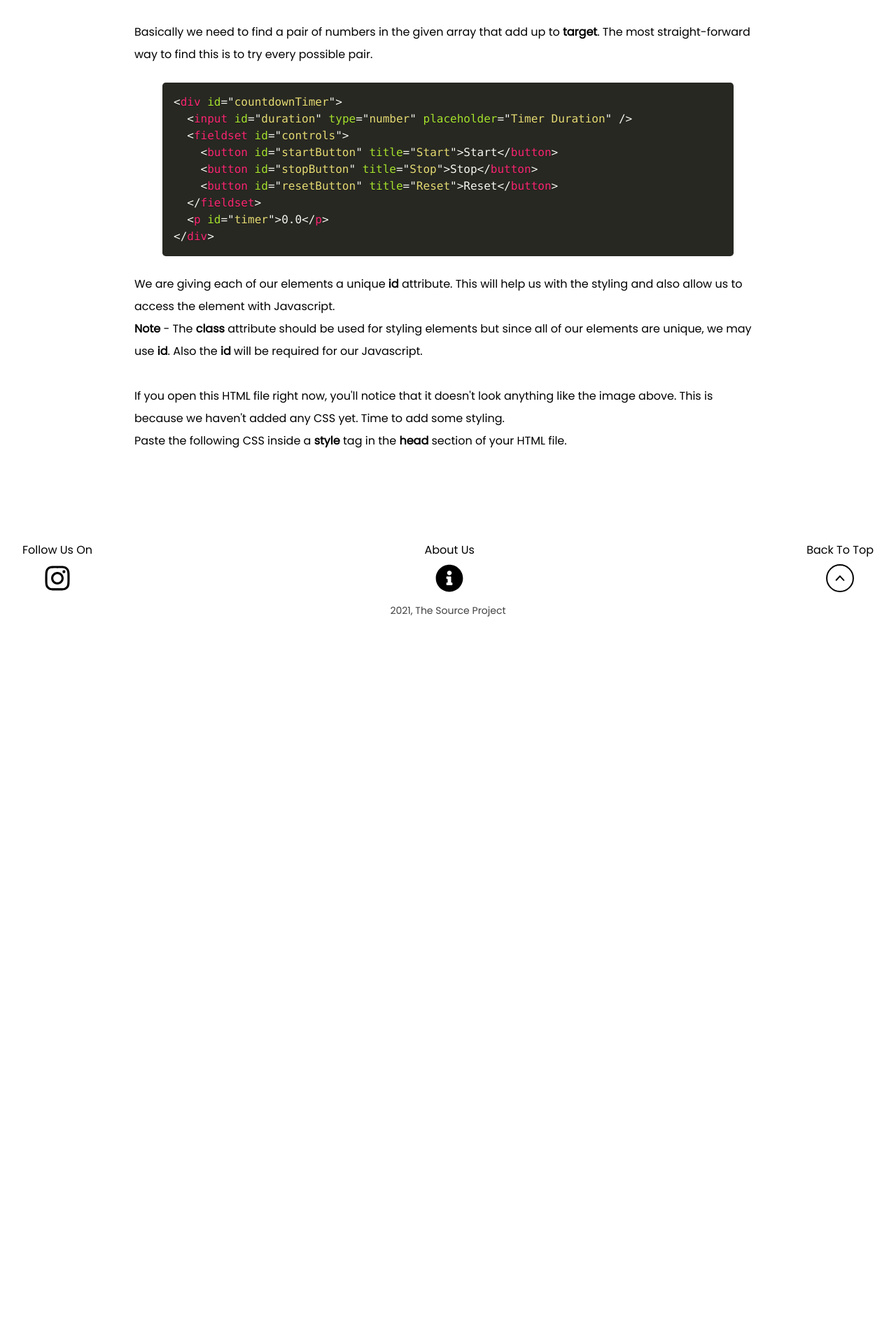
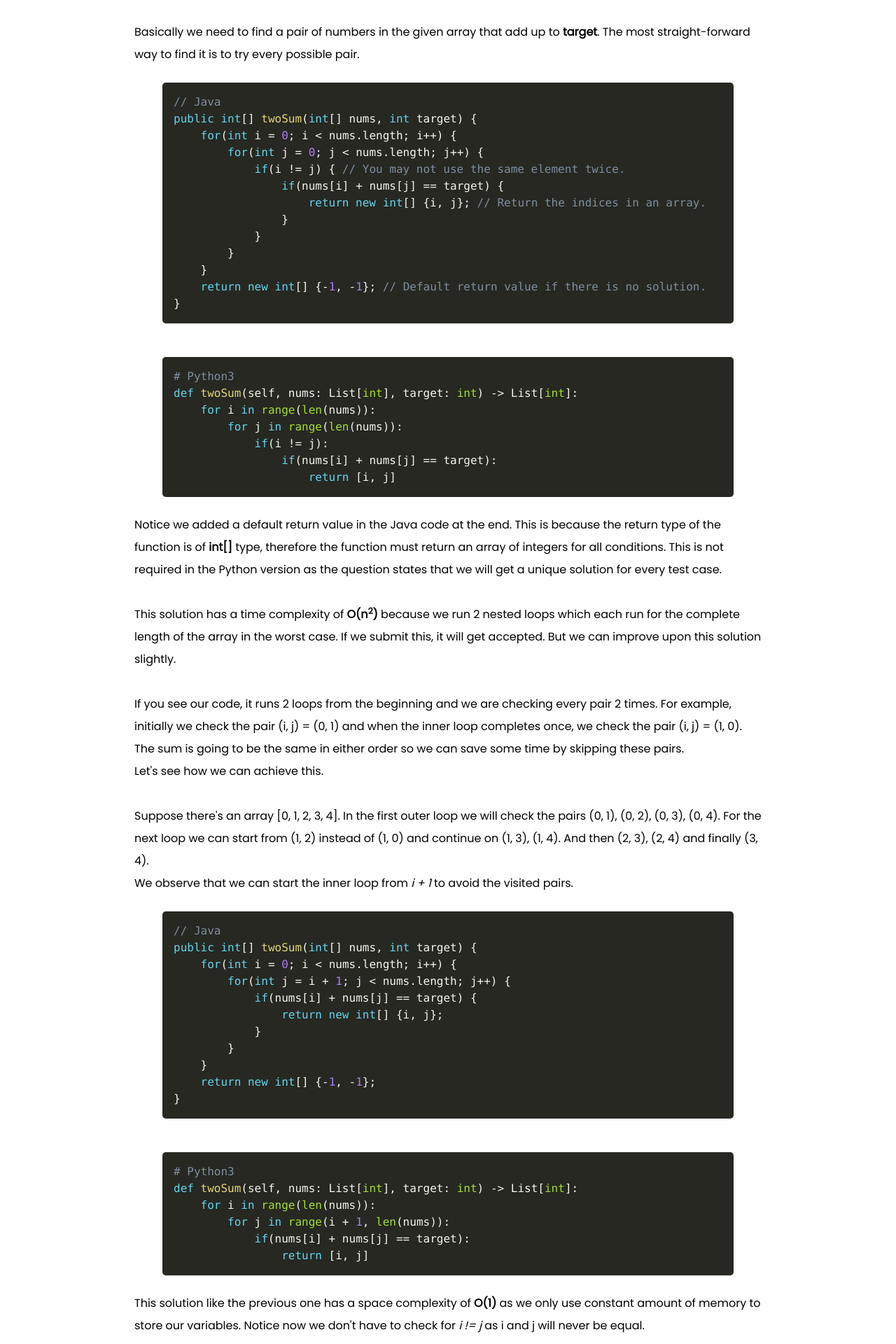
Before and after one commit to thesourceproject/thesourceproject.github.io, a Nuxt app: page /article/6 in a window 1280 px wide. Shown: the part 660-2580 px from the top of the page at 70% size. Before the commit the page ends 1559 px from the top, so only its background shows below. Built offline with nearby package versions, Linux system fonts and the light colour scheme; a web font is replaced by a local one.

Commit message:
completed article 6

```diff
--- a/components/CodeSnippet.vue
+++ b/components/CodeSnippet.vue
@@ -8,6 +8,7 @@
 import Prism from "~/plugins/prism";
 import "prismjs/components/prism-powershell";
 import "prismjs/components/prism-python";
+import "prismjs/components/prism-java";
 export default {
   name: "CodeSnippet",
   props: ["code", "lang"],
--- a/pages/article/6.vue
+++ b/pages/article/6.vue
@@ -16,13 +16,14 @@
           target="_blank"
           >LeetCode</a
         >.<br /><br />
-        Given an array of integers <b>nums</b> and an integer <b>target</b>,
-        return
+        Given an array of integers <strong>nums</strong> and an integer
+        <strong>target</strong>, return
         <em
-          >indices of the two numbers such that they add up to <b>target</b></em
+          >indices of the two numbers such that they add up to
+          <strong>target</strong></em
         >.<br />
         You may assume that each input would have
-        <b><em>exactly</em> one solution</b>, and you may not use the
+        <strong><em>exactly</em> one solution</strong>, and you may not use the
         <em>same</em> element twice.<br />
         You can return the answer in any order.
       </p>
@@ -32,34 +33,138 @@
       </div>
       <p class="mt-8">
         Basically we need to find a pair of numbers in the given array that add
-        up to <b>target</b>. The most straight-forward way to find this is to
-        try every possible pair.
+        up to <strong>target</strong>. The most straight-forward way to find it
+        is to try every possible pair.
       </p>
       <CodeSnippet
-        code='<div id="countdownTimer">
-  <input id="duration" type="number" placeholder="Timer Duration" />
-  <fieldset id="controls">
-    <button id="startButton" title="Start">Start</button>
-    <button id="stopButton" title="Stop">Stop</button>
-    <button id="resetButton" title="Reset">Reset</button>
-  </fieldset>
-  <p id="timer">0.0</p>
-</div>'
-        lang="language-html"
+        code="// Java
+public int[] twoSum(int[] nums, int target) {
+    for(int i = 0; i < nums.length; i++) {
+        for(int j = 0; j < nums.length; j++) {
+            if(i != j) { // You may not use the same element twice.
+                if(nums[i] + nums[j] == target) {
+                    return new int[] {i, j}; // Return the indices in an array.
+                }
+            }
+        }
+    }
+    return new int[] {-1, -1}; // Default return value if there is no solution.
+}"
+        lang="language-java"
+      />
+      <CodeSnippet
+        code="# Python3
+def twoSum(self, nums: List[int], target: int) -> List[int]:
+    for i in range(len(nums)):
+        for j in range(len(nums)):
+            if(i != j):
+                if(nums[i] + nums[j] == target):
+                    return [i, j]"
+        lang="language-python"
       />
       <p>
-        We are giving each of our elements a unique
-        <strong>id</strong> attribute. This will help us with the styling and
-        also allow us to access the element with Javascript.<br />
-        <strong>Note</strong> - The <strong>class</strong> attribute should be
-        used for styling elements but since all of our elements are unique, we
-        may use <strong>id</strong>. Also the <strong>id</strong> will be
-        required for our Javascript.<br /><br />
-        If you open this HTML file right now, you'll notice that it doesn't look
-        anything like the image above. This is because we haven't added any CSS
-        yet. Time to add some styling.<br />
-        Paste the following CSS inside a <strong>style</strong> tag in the
-        <strong>head</strong> section of your HTML file.
+        Notice we added a default return value in the Java code at the end. This
+        is because the return type of the function is of
+        <strong>int[]</strong> type, therefore the function must return an array
+        of integers for all conditions. This is not required in the Python
+        version as the question states that we will get a unique solution for
+        every test case.<br /><br />
+        This solution has a time complexity of
+        <strong>O(n<sup>2</sup>)</strong> because we run 2 nested loops which
+        each run for the complete length of the array in the worst case. If we
+        submit this, it will get accepted. But we can improve upon this solution
+        slightly.<br /><br />
+        If you see our code, it runs 2 loops from the beginning and we are
+        checking every pair 2 times. For example, initially we check the pair
+        (i, j) = (0, 1) and when the inner loop completes once, we check the
+        pair (i, j) = (1, 0). The sum is going to be the same in either order so
+        we can save some time by skipping these pairs.<br />
+        Let's see how we can achieve this.<br /><br />
+        Suppose there's an array [0, 1, 2, 3, 4]. In the first outer loop we
+        will check the pairs (0, 1), (0, 2), (0, 3), (0, 4). For the next loop
+        we can start from (1, 2) instead of (1, 0) and continue on (1, 3), (1,
+        4). And then (2, 3), (2, 4) and finally (3, 4).<br />
+        We observe that we can start the inner loop from <em>i + 1</em> to avoid
+        the visited pairs.
+      </p>
+      <CodeSnippet
+        code="// Java
+public int[] twoSum(int[] nums, int target) {
+    for(int i = 0; i < nums.length; i++) {
+        for(int j = i + 1; j < nums.length; j++) {
+            if(nums[i] + nums[j] == target) {
+                return new int[] {i, j};
+            }
+        }
+    }
+    return new int[] {-1, -1};
+}"
+        lang="language-java"
+      />
+      <CodeSnippet
+        code="# Python3
+def twoSum(self, nums: List[int], target: int) -> List[int]:
+    for i in range(len(nums)):
+        for j in range(i + 1, len(nums)):
+            if(nums[i] + nums[j] == target):
+                return [i, j]"
+        lang="language-python"
+      />
+      <p>
+        This solution like the previous one has a space complexity of
+        <strong>O(1)</strong> as we only use constant amount of memory to store
+        our variables. Notice now we don't have to check for <em>i != j</em> as
+        i and j will never be equal.<br /><br />
+        We improved our solution slightly but it's time complexity is still
+        <strong>O(n<sup>2</sup>)</strong>. This is because in the worst case our
+        solution checks (n - 1) + (n - 2) + (n - 3) + ... + 2 + 1 = (n)(n - 1) ÷
+        2 pairs, thereby giving it an upper bound of
+        <strong>O(n<sup>2</sup>)</strong>.<br /><br />
+        Can we bring our solution down to
+        <strong>O(n)?</strong><br />
+        Yes! We can. Here comes
+        <strong>HashMap/Dictionary</strong> to the rescue.<br /><br />
+        Java Hashmaps &amp; Python Dictionaries can store key-value pairs that
+        allow lookup in <strong>O(1)</strong> time. But how will it help us? For
+        every number, if we could check whether its difference from
+        <strong>target</strong> exists in the array, we will get the answer.
+      </p>
+      <CodeSnippet
+        code="// Java
+// import java.util.*; // For the HashMap class, it is automatically imported on LeetCode.
+public int[] twoSum(int[] nums, int target) {
+    Map<Integer, Integer> indices = new HashMap<>();
+    for(int i = 0; i < nums.length; i++) {
+        if(indices.containsKey(target - nums[i])) {
+            return new int[] {indices.get(target - nums[i]), i};
+        }
+        indices.put(nums[i], i);
+    }
+    return new int[] {-1, -1};
+}"
+        lang="language-java"
+      />
+      <CodeSnippet
+        code="# Python3
+def twoSum(self, nums: List[int], target: int) -> List[int]:
+    indices = {};
+    for i in range(len(nums)):
+        if((target - nums[i]) in indices):
+            return [indices[target - nums[i]], i]
+        indices[nums[i]] = i"
+        lang="language-python"
+      />
+      <p>
+        Here we create a HashMap/Dictionary to store the indices of the array
+        elements. Then we traverse over the array while checking if we have
+        encountered <em>target - nums[i]</em> previously. If not, we store the
+        index with the array element as the key in our HashMap/Dictionary.<br /><br />
+        So now we have a solution with a time complexity of
+        <strong>O(n)</strong> making it much faster than the previous ones,
+        however it also has a space complexity of <strong>O(n)</strong> because
+        we are using additional memory proportional the size of the input array
+        in the worst case.<br /><br />
+        So why stop here? Try some more problems and keep on learning.
       </p>
     </article>
   </main>
```
